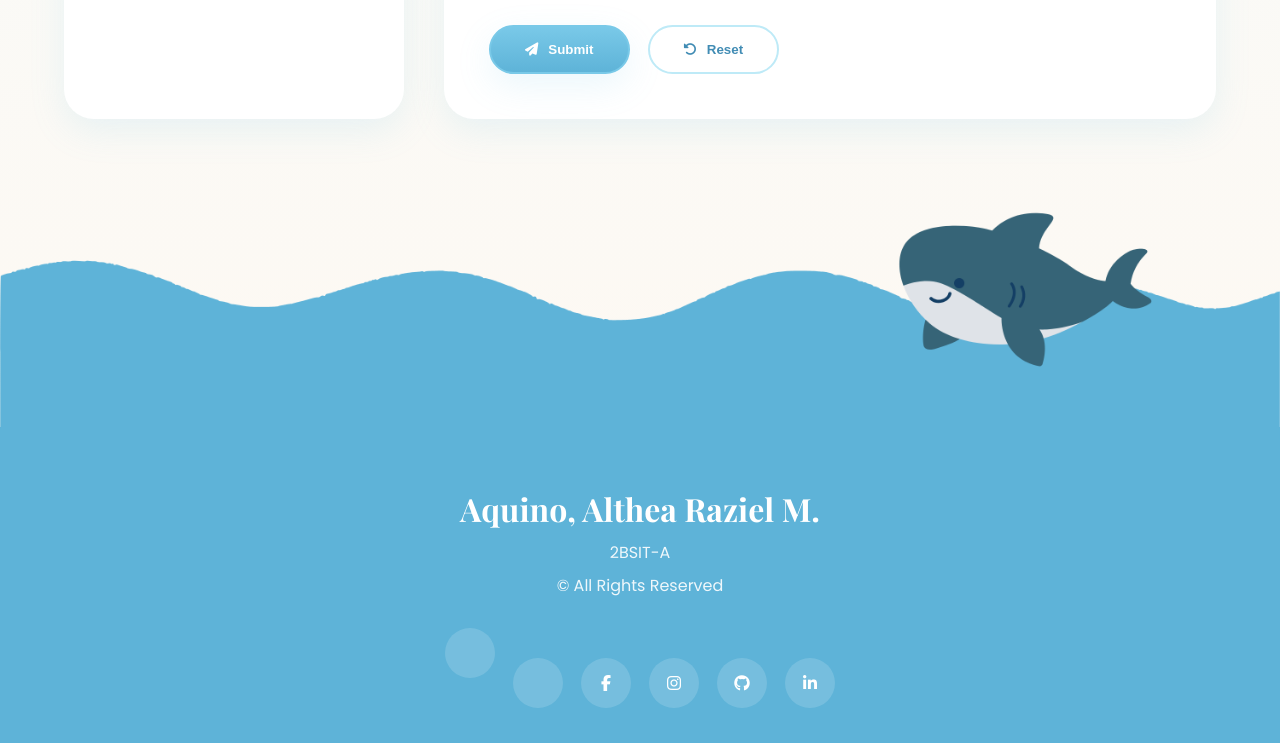
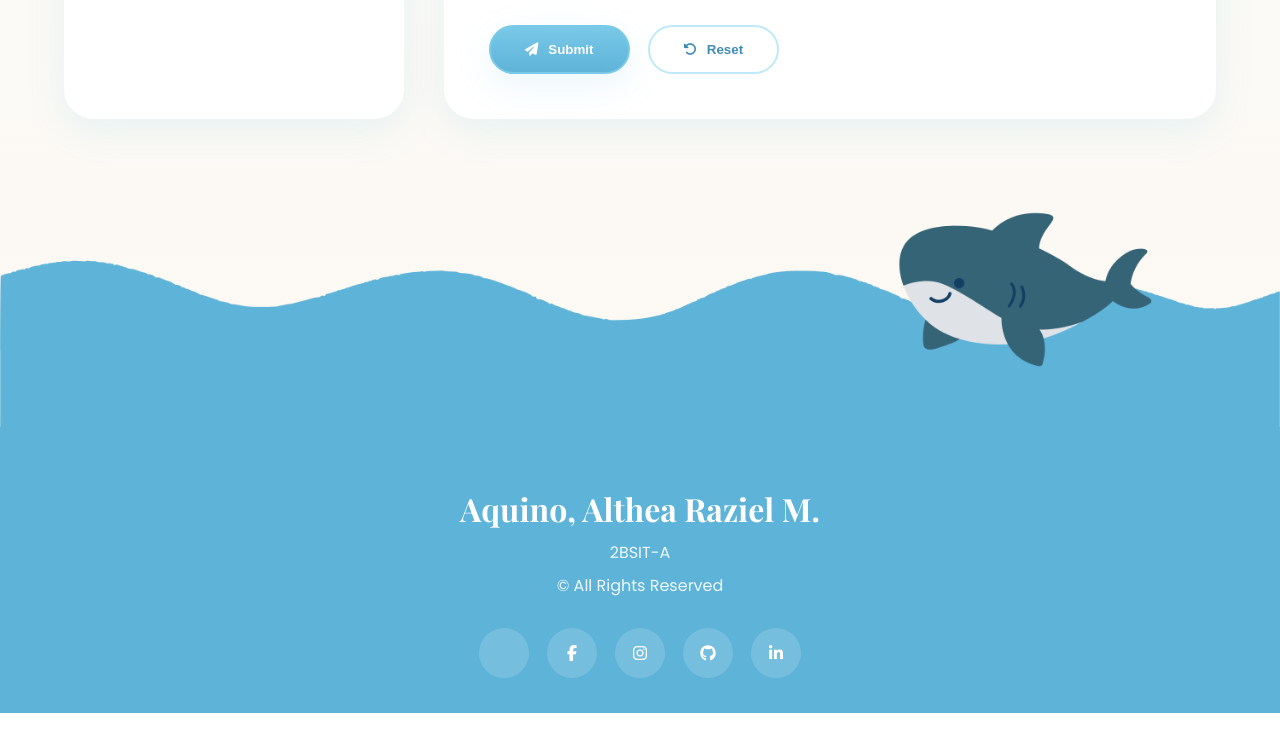
Before and after one commit to strawbaerisz/student-portfolio, a plain HTML site: page contact.html in a window 1280 px wide. Shown: the part 1121-1864 px from the top of the page. After the commit the page ends 1834 px from the top, so only its background shows below. Drawn offline with nearby package versions, Linux system fonts and the light colour scheme; a web font is replaced by a local one.

Commit message:
Update contact.html

```diff
--- a/contact.html
+++ b/contact.html
@@ -273,8 +273,6 @@
       <img src="images/wave.png" />
     </div>
 
-    <!-- FOOTER  -->
-
     <footer>
       <h3>Aquino, Althea Raziel M.</h3>
 
@@ -282,7 +280,6 @@
 
       <p>© All Rights Reserved</p>
 
-      <div class="socials">
       <div class="socials">
         <a href="https://www.facebook.com/razniroj/"
           ><i class="fab fa-facebook-f"></i
```
